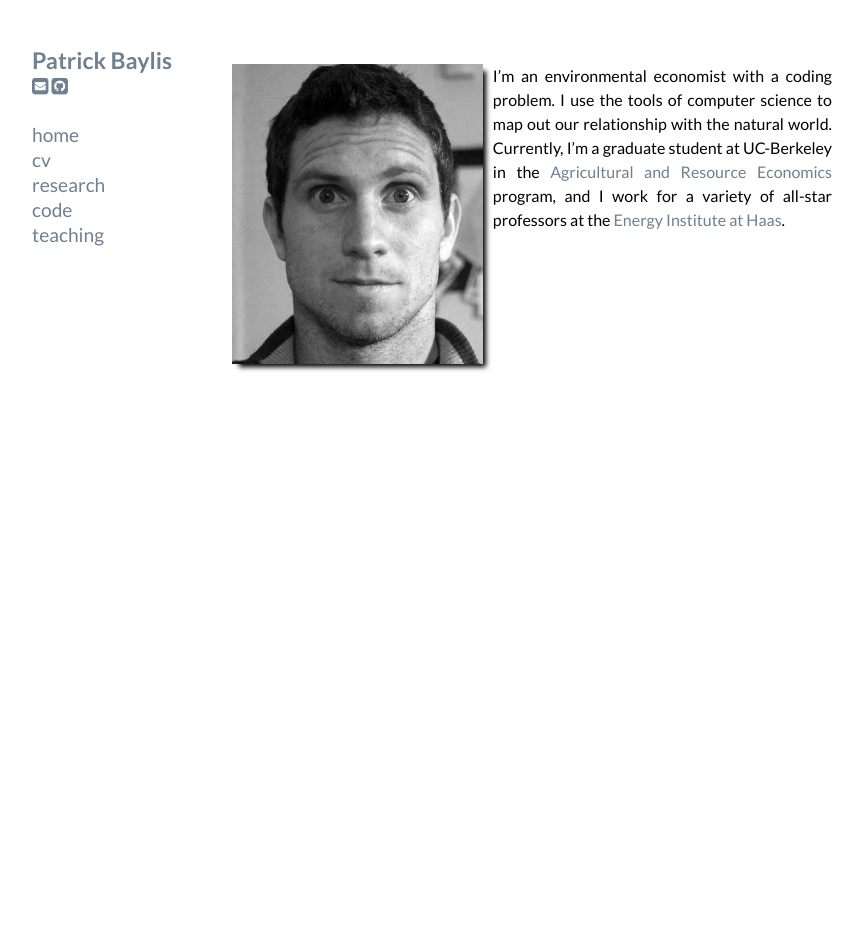
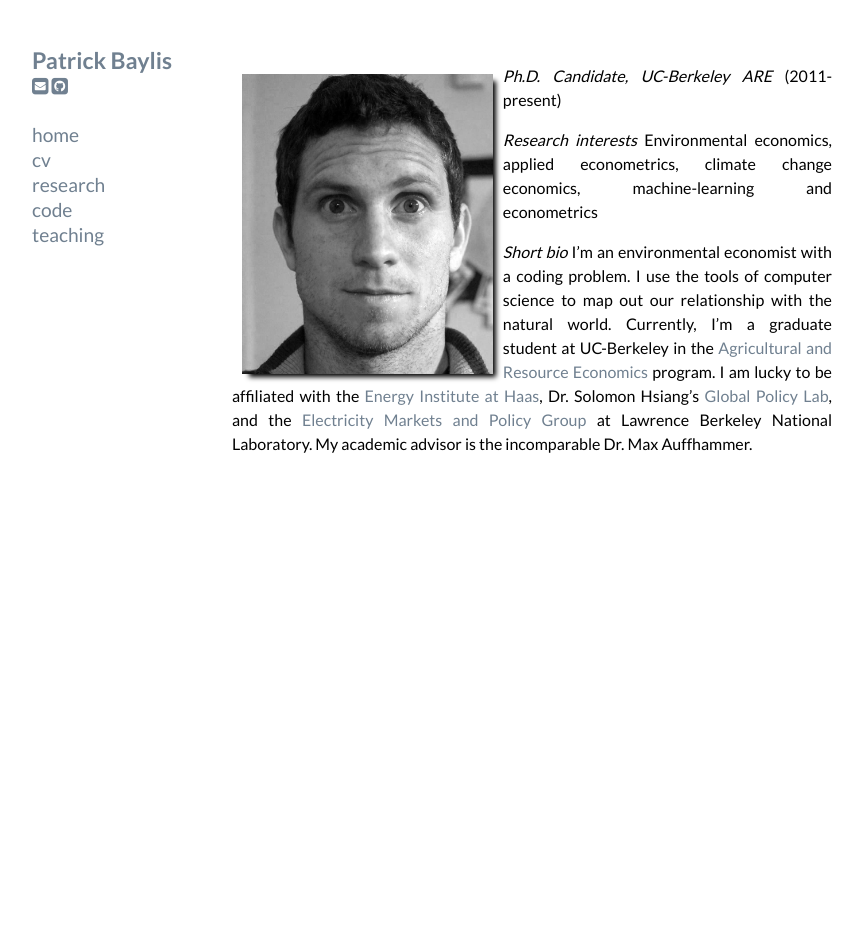
Before and after one commit to pbaylis/pbaylis.github.io, a Jekyll site: the page built from index.markdown, in a window 1280 px wide. Shown: the whole page, without its empty margins (208-1071 px from the left). Built offline with Jekyll 4.4.1, drawn with Linux system fonts in a browser that asks for light colours; nearby versions of some CDN libraries; Markdown is read by kramdown in place of the engine named in the settings.

Commit message:
bio update

```diff
--- a/index.markdown
+++ b/index.markdown
@@ -3,5 +3,12 @@ layout: default
 title: Patrick Baylis
 ---
 
-<img src="images/pbaylis_head_bw.jpg" alt="headshot" height="300px" class="shadow" style="float:left; margin:0 10px 10px 0;" />
-I'm an environmental economist with a coding problem. I use the tools of computer science to map out our relationship with the natural world. Currently, I'm a graduate student at UC-Berkeley in the [Agricultural and Resource Economics](http://areweb.berkeley.edu) program, and I work for a variety of all-star professors at the [Energy Institute at Haas](https://ei.haas.berkeley.edu).
+<img src="images/pbaylis_head_bw.jpg" alt="headshot" height="300px" class="shadow" style="float:left; margin:10px 10px 10px 10px;" />
+
+*Ph.D. Candidate, UC-Berkeley ARE* (2011-present)
+
+*Research interests*
+Environmental economics, applied econometrics, climate change economics, machine-learning and econometrics
+
+*Short bio*
+I'm an environmental economist with a coding problem. I use the tools of computer science to map out our relationship with the natural world. Currently, I'm a graduate student at UC-Berkeley in the [Agricultural and Resource Economics](http://areweb.berkeley.edu) program. I am lucky to be affiliated with the [Energy Institute at Haas](https://ei.haas.berkeley.edu), Dr. Solomon Hsiang's [Global Policy Lab](http://www.solomonhsiang.com/lab), and the [Electricity Markets and Policy Group](http://emp.lbl.gov/) at Lawrence Berkeley National Laboratory. My academic advisor is the incomparable Dr. Max Auffhammer.
```
